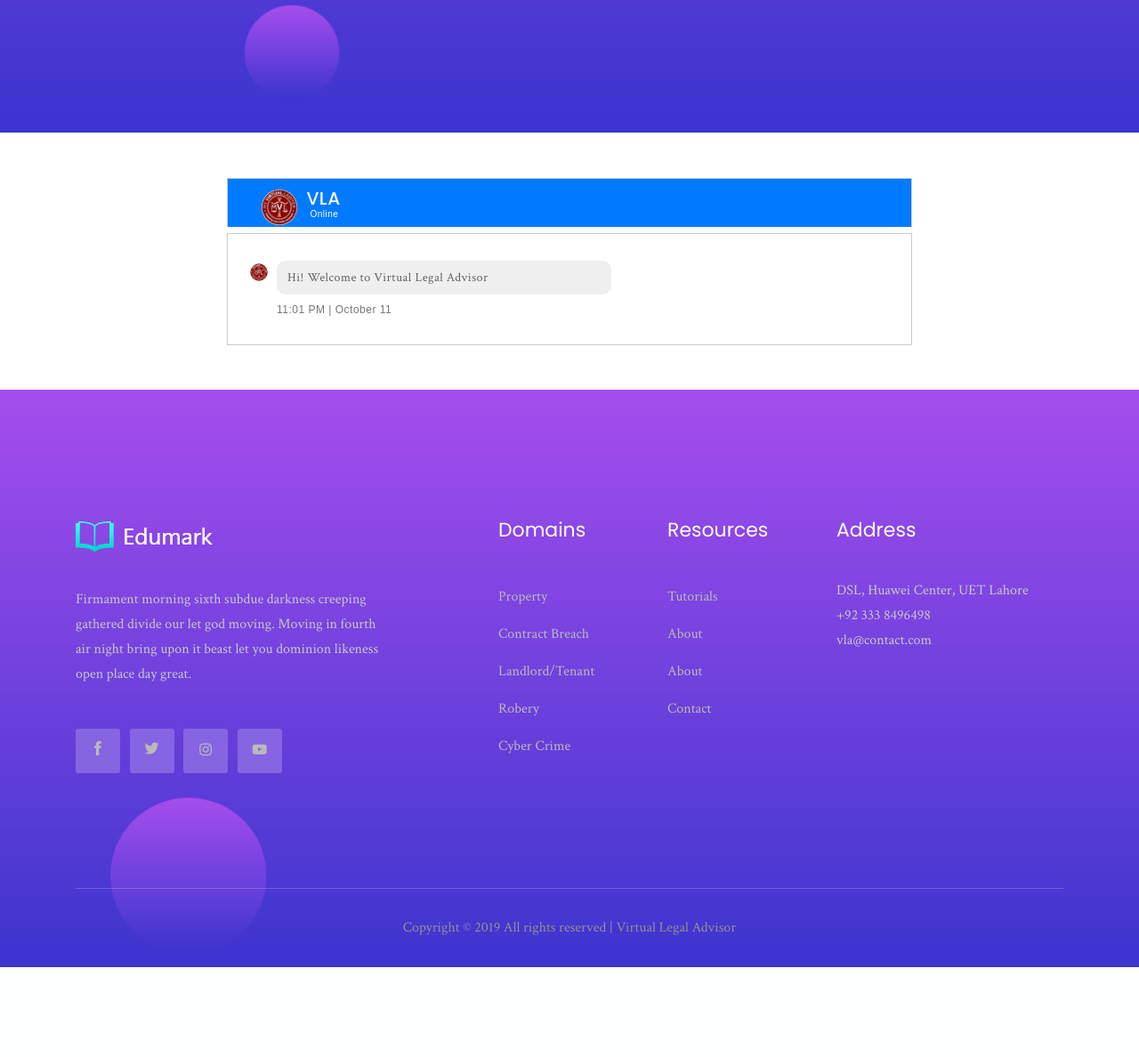
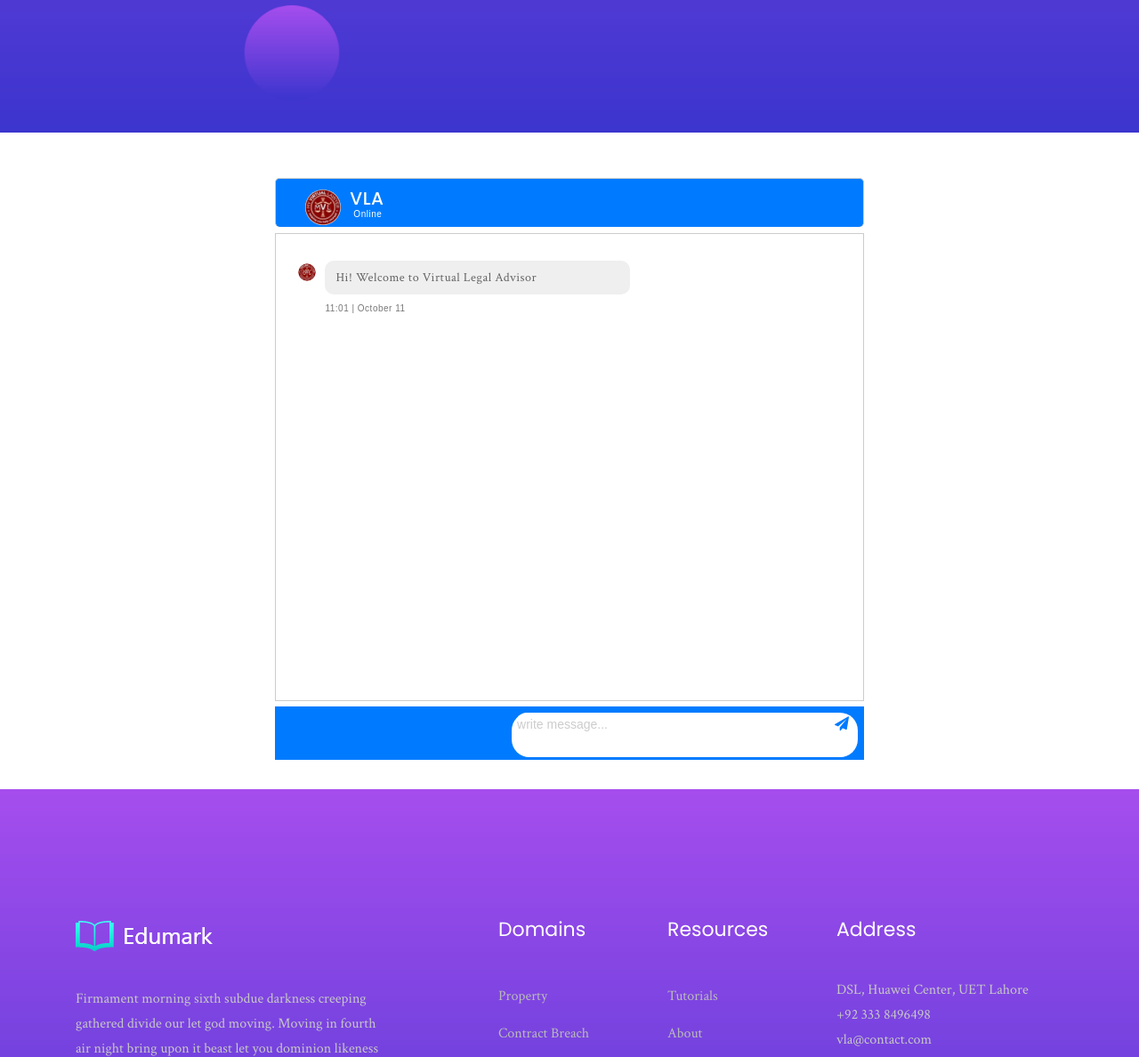
Before and after one commit to mubasher117/virtual_lawyer, a Django app: template templates/virtual_lawyer/chatbot.html in a window 1280 px wide. Shown: the part 651-1839 px from the top of the page at 89% size. Before the commit the page ends 1738 px from the top, so only its background shows below. Run offline with Django 3.2, Linux system fonts and the light colour scheme; the template is opened without the code that fills it, so the values that code supplies are empty; some libraries are stand-ins or nearby versions.

Commit message:
Complete chatbot front end.

```diff
--- a/static/virtual_lawyer/css/chatbot.css
+++ b/static/virtual_lawyer/css/chatbot.css
@@ -7,7 +7,8 @@
     letter-spacing: 0.5px;
     box-sizing: border-box;
      align-content: center;
-     width: 800px;
+     width: 54%;
+
 }
 #cb-img-chat-head
 {
@@ -17,6 +18,7 @@
 .cb-msg-header
 {
     border: 1px solid #ccc;
+    border-radius: 5px;
     width: 100%;
     height: 10%;
     border-bottom: none;
@@ -53,11 +55,14 @@
 }
 .cb-chat-page
 {
-    padding: 0 0 50px 0;
+    border: 1px solid #ccc;
+    padding: 0 0 5px 0;
+    overflow-y: auto;
+    margin-bottom: 6px;
+    height: 526px;
 }
 .cb-msg-inbox
 {
-    border: 1px solid #ccc;
     overflow: hidden;
     padding-bottom: 30px;
 }
@@ -83,16 +88,17 @@
 }
 .cb-recieved-msg
 {
+    overflow: hidden;
     display: inline-block;
     padding: 0 0 0 10px;
     vertical-align: top;
-    width: 92%;
+    width: 90%;
 }
-.cb-recieved-msg-inbox
+.cb-recieved-msg
 {
     width: 57%;
 }
-.cb-recieved-msg-inbox p
+.cb-recieved-msg p
 {
     background: #efefef none repeat scroll 0 0;
     border-radius: 10px;
@@ -106,6 +112,81 @@
 {
     color: #777;
     display: block;
-    font-size: 12px;
+    font-size: 10px;
     margin: 8px 0 0;
 }
+.cb-outgoing-chats
+{
+    overflow: hidden;
+    margin: 26px 20px;
+}
+.cb-outgoing-msg
+{
+    float: left;
+    width: 54%;
+    margin-left: 42%;
+}
+.cb-outgoing-msg p
+{
+    background: #007bff none repeat scroll 0 0;
+    color: #fff;
+    border-radius: 10px;
+    font-size: 14px;
+    margin: 0;
+    padding: 5px 10px 5px 12px;
+    width: 100%;
+
+
+}
+.cb-outgoing-chat-img
+{
+    display: inline-block;
+    width: 20px;
+    float: right;
+}
+.cb-msg-bottom
+{
+    position: relative;
+    height: 44px;
+    background-color: #007bff;
+    margin-bottom: 5%;
+    padding: 1%;
+
+}
+.cb-input-group
+{
+    outline: none !important;
+    border-radius: 20px;
+    background-color: #fff;
+    margin-left: 40%;
+
+}
+.cb-form-control
+{
+    border: none !important;
+    border-radius: 20px !important;
+    width: 90%;
+    margin-left: 1%;
+}
+.cb-form-control:focus
+{
+    border-color: none !important;
+    border-radius: 20px !important;
+    box-shadow: none !important;
+}
+.cb-input-group-text
+{
+    background: transparent !important;
+    border: none !important;
+    cursor : pointer;
+}
+.cb-input-group .fa
+{
+    color: #007bff;
+
+}
+.cb-input-group-append
+{
+    float: right;
+    margin-right: 1%;
+}
--- a/static/virtual_lawyer/js/main.js
+++ b/static/virtual_lawyer/js/main.js
@@ -315,3 +315,18 @@ mailChimp();
         });
 
 })(jQuery);
+
+function myFunction() {
+  if (window.innerWidth < 1353) {
+      document.getElementById("cb-msg-bottom").style.height = "60px";
+      document.getElementById("cb-input-group").style.height = "50px";
+
+
+
+  }
+  else{
+      document.getElementById("cb-msg-bottom").style.height = "44px";
+      document.getElementById("cb-input-group").style.height = "26px";
+  }
+}
+setInterval(myFunction, 50)
--- a/templates/virtual_lawyer/chatbot.html
+++ b/templates/virtual_lawyer/chatbot.html
@@ -1,6 +1,105 @@
 {% extends "virtual_lawyer/base.html" %}
 {% block content %}
 {% load static %}
+
+<script>
+    function addChat() {
+        const monthNames = ["January", "February", "March", "April", "May", "June",
+            "July", "August", "September", "October", "November", "December"
+        ];
+
+
+        var msg = document.getElementById("cb-form-control").value;
+        document.getElementById("cb-form-control").value = " ";
+        var current = new Date()
+        var dateTime = current.getHours() + ":" + current.getMinutes() + " | " + monthNames[current.getMonth()] + " " + current.getDate();
+
+        var outgoing_chats = document.createElement("div")
+        outgoing_chats.className = "cb-outgoing-chats"
+
+        var outgoing_chat_img = document.createElement("div")
+        outgoing_chat_img.className = "cb-outgoing-chat-img"
+        outgoing_chats.appendChild(outgoing_chat_img)
+
+        var img = document.createElement("img")
+        img.src = "{% static 'virtual_lawyer/img/logo.jpg' %}"
+        img.id = "cb-img-chat"
+
+        var outgoing_msg = document.createElement("div")
+        outgoing_msg.className = "cb-outgoing-msg"
+
+        var outgoing_msg_inbox = document.createElement("div")
+        outgoing_msg_inbox.className = "cb-outgoing-msg-inbox"
+
+        var para = document.createElement("p")
+        para.innerHTML = msg
+
+        var time = document.createElement("span")
+        time.className = "cb-time"
+        time.innerHTML = dateTime
+
+        outgoing_msg_inbox.appendChild(para)
+        outgoing_msg_inbox.appendChild(time)
+        outgoing_msg.appendChild(outgoing_msg_inbox)
+        outgoing_chats.appendChild(outgoing_msg)
+        outgoing_chat_img.appendChild(img)
+        outgoing_chats.appendChild(outgoing_chat_img)
+
+        var x = document.getElementById("cb-msg-page")
+        x.appendChild(outgoing_chats)
+
+
+    }
+
+
+    function addBotChat() {
+        const monthNames = ["January", "February", "March", "April", "May", "June",
+            "July", "August", "September", "October", "November", "December"
+        ];
+
+
+        var msg = document.getElementById("botChat").value;
+        var current = new Date()
+        var dateTime = current.getHours() + ":" + current.getMinutes() + " | " + monthNames[current.getMonth()] + " " + current.getDate();
+
+        var recieved_chats = document.createElement("div")
+        recieved_chats.className = "cb-recieved-chats"
+
+        var recieved_chat_img = document.createElement("div")
+        recieved_chat_img.className = "cb-recieved-chat-img"
+        recieved_chats.appendChild(recieved_chat_img)
+
+        var img = document.createElement("img")
+        img.src = "{% static 'virtual_lawyer/img/logo.jpg' %}"
+        img.id = "cb-img-chat"
+
+        var recieved_msg = document.createElement("div")
+        recieved_msg.className = "cb-recieved-msg"
+
+        var recieved_msg_inbox = document.createElement("div")
+        recieved_msg_inbox.className = "cb-recieved-msg-inbox"
+
+        var para = document.createElement("p")
+        para.innerHTML = msg
+
+        var time = document.createElement("span")
+        time.className = "cb-time"
+        time.innerHTML = dateTime
+
+        recieved_msg_inbox.appendChild(para)
+        recieved_msg_inbox.appendChild(time)
+        recieved_msg.appendChild(recieved_msg_inbox)
+        recieved_chats.appendChild(recieved_msg)
+        recieved_chat_img.appendChild(img)
+        recieved_chats.appendChild(recieved_chat_img)
+
+        var x = document.getElementById("cb-msg-page")
+        x.appendChild(recieved_chats)
+
+
+    }
+
+</script>
 <div class="slider_area ">
     <div class="single_slider d-flex align-items-center justify-content-center slider_bg_1">
         <div class="container">
@@ -18,10 +117,12 @@
     </div>
 </div>
 
+
+
 <div class="cb-container col-lg-12">
-        <div class="cb-msg-header" >
+    <div class="cb-msg-header">
         <div class="cb-msg-header-img">
-                <img id="cb-img-chat-head"  src="{% static 'virtual_lawyer/img/logo.jpg' %}" >
+            <img id="cb-img-chat-head" src="{% static 'virtual_lawyer/img/logo.jpg' %}">
         </div>
         <div class="cb-active">
             <h4>VLA</h4>
@@ -30,10 +131,10 @@
 
     </div>
 
-        <div class="cb-chat-page" >
+    <div class="cb-chat-page">
         <div class="cb-msg-inbox">
             <div class="cb-chats">
-                    <div class="cb-msg-page">
+                <div class="cb-msg-page" id="cb-msg-page">
 
                     <div class="cb-recieved-chats">
                         <div class="cb-recieved-chat-img">
@@ -44,16 +145,33 @@
                                 <p>Hi! Welcome to Virtual Legal Advisor
 
                                 </p>
-                                    <span class="cb-time">11:01 PM | October 11</span>
+                                <span class="cb-time">11:01 | October 11</span>
                             </div>
                         </div>
                     </div>
+
+
+
                 </div>
             </div>
         </div>
 
     </div>
 
+    <div class="cb-msg-bottom" id="cb-msg-bottom">
+        <div class="cb-input-group" id="cb-input-group">
+            <input type="text" class="cb-form-control" id="cb-form-control" placeholder="write message...">
+            <div class="cb-input-group-append">
+                <button class="cb-input-group-text" onclick="addChat()">
+                    <i class="fa fa-paper-plane" onfocus=""></i>
+                </button>
+
+            </div>
+        </div>
+
+
+    </div>
+
 </div>
 
 {% endblock %}
```
Also changed, not shown: templates/virtual_lawyer/about.html (+23 -8 lines), static/virtual_lawyer/img/user.png (added). Lines whose indentation alone changed are shown as unchanged.
